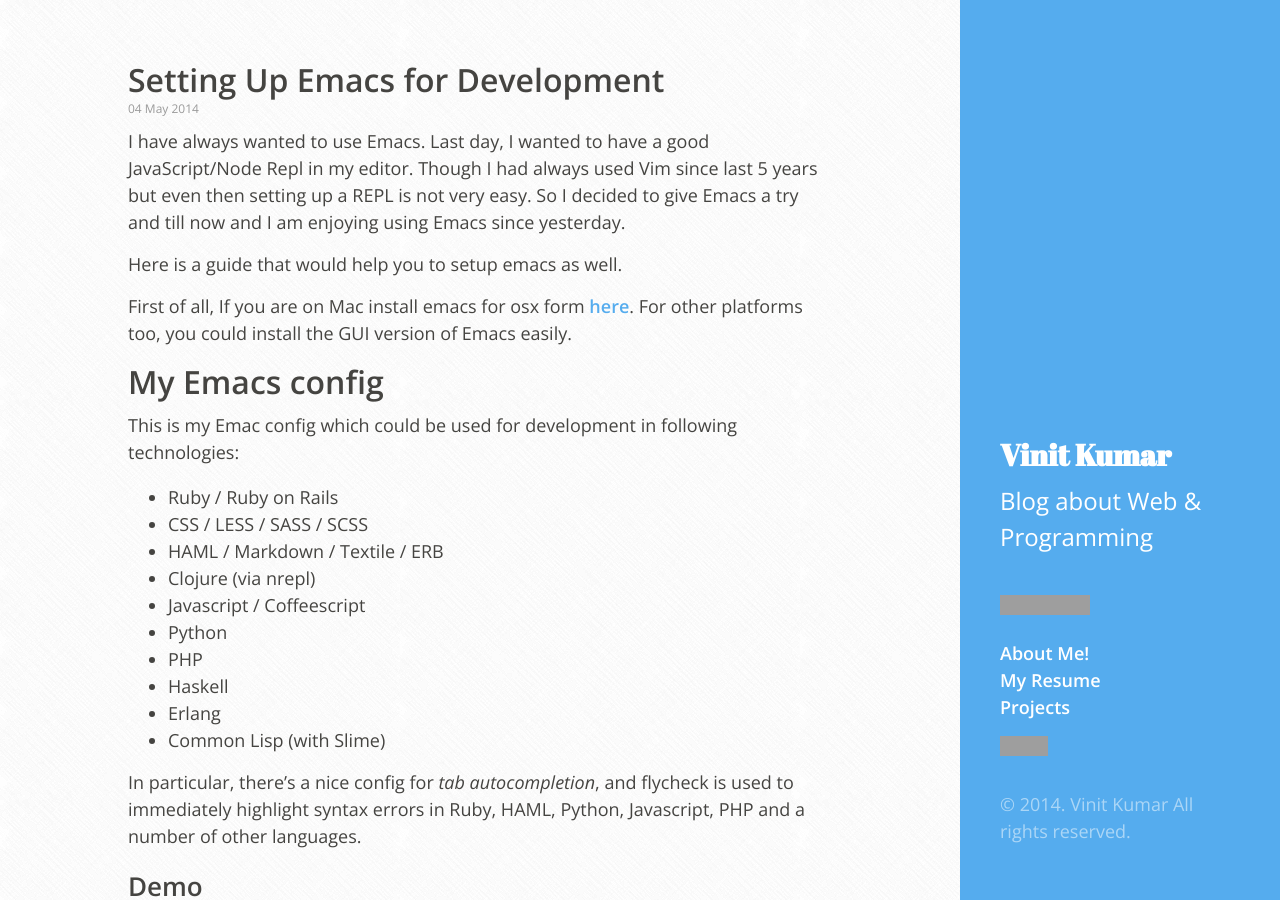
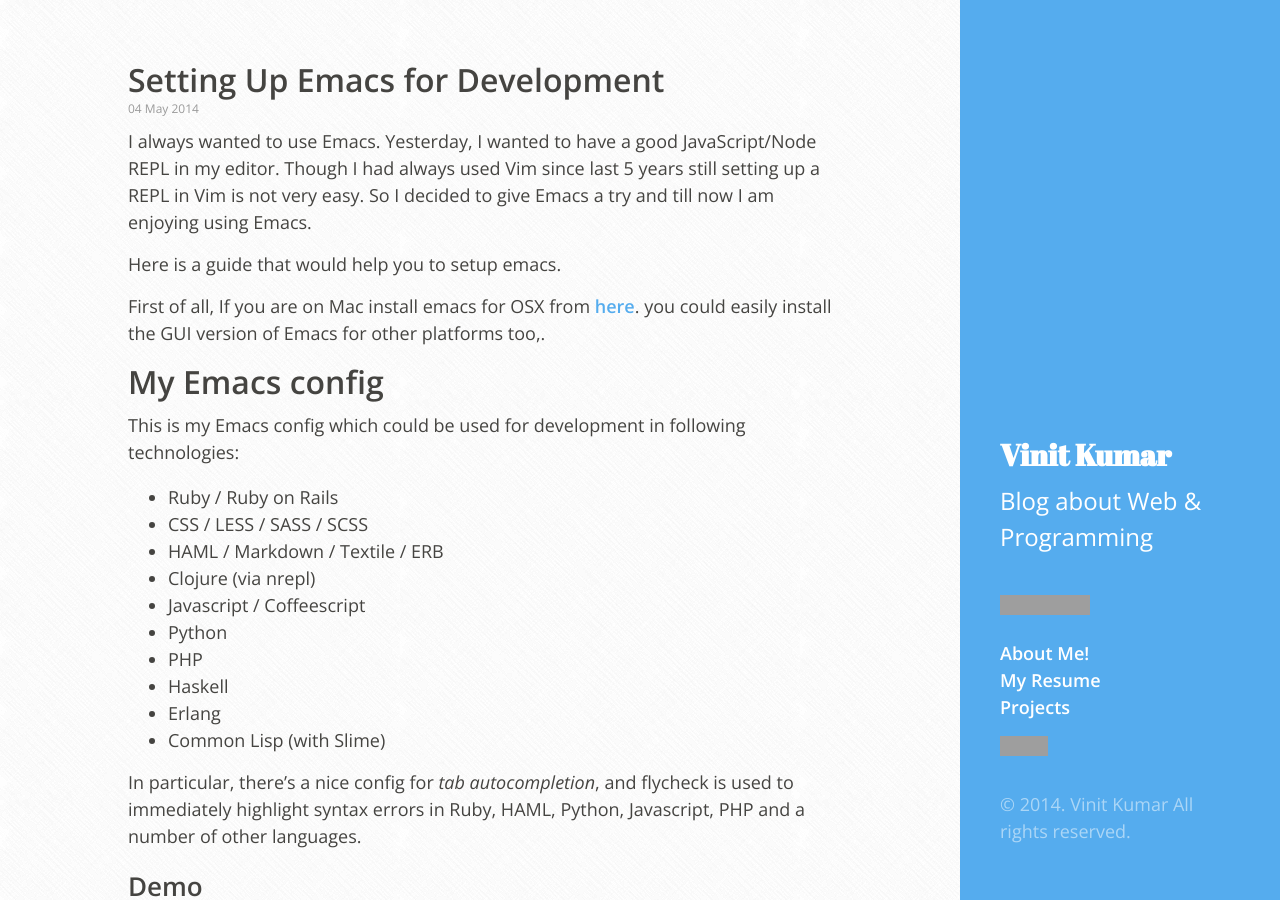
Before and after one commit to vinitkumar/vinitkumar.github.com, a Jekyll site: the page built from _posts/2014-05-04-Setting-Up-Emacs-For-Development.md, in a window 1280 px wide and 900 px high. Built offline with Jekyll 4.4.1, drawn with Linux system fonts in a browser that asks for light colours; Markdown is read by kramdown in place of the engine named in the settings; some of the changed text lies outside the part shown; grey boxes are pictures that could not be loaded.

Commit message:
fix typos

```diff
--- a/_posts/2014-05-04-Setting-Up-Emacs-For-Development.md
+++ b/_posts/2014-05-04-Setting-Up-Emacs-For-Development.md
@@ -7,15 +7,15 @@ tags: [editors, emacs]
 comments: false
 ---
 
-I have always wanted to use Emacs. Last day, I wanted to have a good JavaScript/Node Repl in my editor. Though I had always used Vim since last 5 years but even then setting up a REPL is not very easy. So I decided to give Emacs a try and till now and I am enjoying using Emacs since yesterday.
+I always wanted to use Emacs. Yesterday, I wanted to have a good JavaScript/Node REPL in my editor. Though I had always used Vim since last 5 years still setting up a REPL in Vim is not very easy. So I decided to give Emacs a try and till now I am enjoying using Emacs.
 
-Here is a guide that would help you to setup emacs as well.
+Here is a guide that would help you to setup emacs.
 
-First of all, If you are on Mac install emacs for osx form [here](http://emacsformacosx.com/). For other platforms too, you could install the GUI version of Emacs easily.
+First of all, If you are on Mac install emacs for OSX from [here](http://emacsformacosx.com/).  you could easily install the GUI version of Emacs for other platforms too,.
 
 # My Emacs config
 
-This is my Emac config which could be used for development in following technologies:
+This is my Emacs config which could be used for development in following technologies:
 
 * Ruby / Ruby on Rails
 * CSS / LESS / SASS / SCSS
```
Also changed, not shown: other parts of _posts/2014-05-04-Setting-Up-Emacs-For-Development.md (+3 -3 lines).
